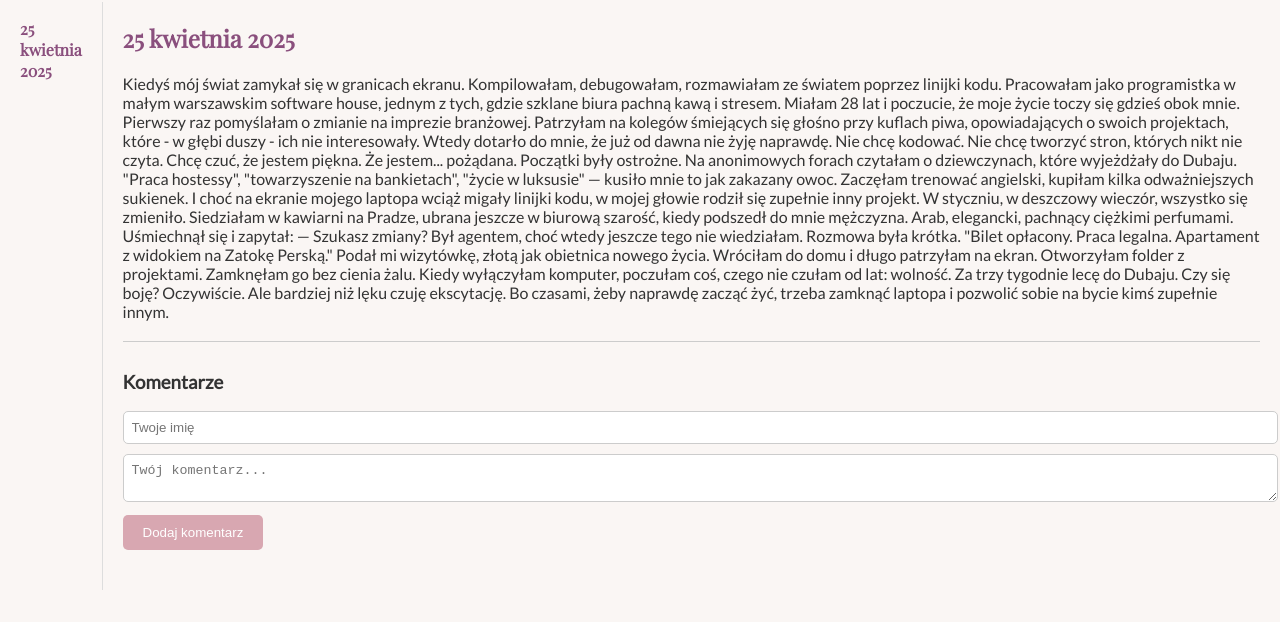
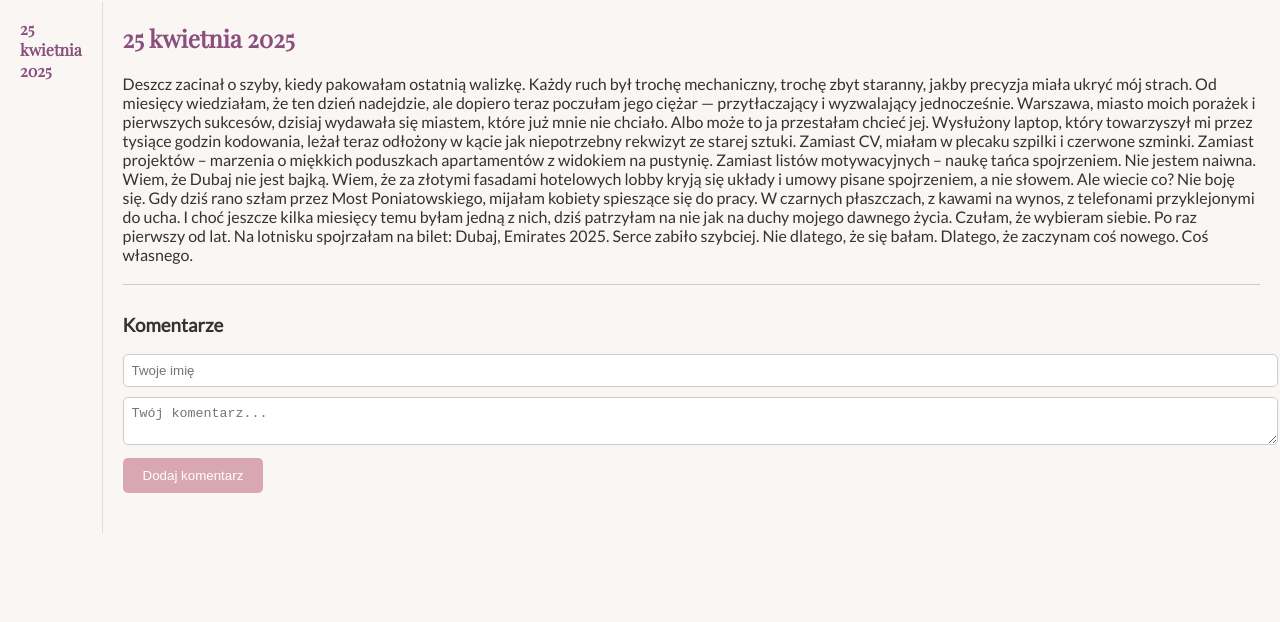
Before and after one commit to OliwiaLamkowska/Dziennik, a plain HTML site: page index.html in a window 1280 px wide. Shown: the part 178-800 px from the top of the page. Drawn offline with nearby package versions, Linux system fonts and the light colour scheme.

Commit message:
Add files via upload

```diff
--- a/index.html
+++ b/index.html
@@ -19,28 +19,31 @@
       <article id="wpis-2025-04-25">
         <h2>25 kwietnia 2025 </h2>
         <p>
-          Kiedyś mój świat zamykał się w granicach ekranu. Kompilowałam, debugowałam, rozmawiałam ze światem poprzez linijki kodu. Pracowałam jako programistka w małym warszawskim software house, jednym z tych, gdzie szklane biura pachną kawą i stresem.
-          Miałam 28 lat i poczucie, że moje życie toczy się gdzieś obok mnie.
+          Deszcz zacinał o szyby, kiedy pakowałam ostatnią walizkę. Każdy ruch był trochę mechaniczny, trochę zbyt staranny, jakby precyzja miała ukryć mój strach.
+Od miesięcy wiedziałam, że ten dzień nadejdzie, ale dopiero teraz poczułam jego ciężar — przytłaczający i wyzwalający jednocześnie.
 
-          Pierwszy raz pomyślałam o zmianie na imprezie branżowej. Patrzyłam na kolegów śmiejących się głośno przy kuflach piwa, opowiadających o swoich projektach, które - w głębi duszy - ich nie interesowały. Wtedy dotarło do mnie, że już od dawna nie żyję naprawdę.
-          Nie chcę kodować. Nie chcę tworzyć stron, których nikt nie czyta. Chcę czuć, że jestem piękna. Że jestem... pożądana.
+Warszawa, miasto moich porażek i pierwszych sukcesów, dzisiaj wydawała się miastem, które już mnie nie chciało. Albo może to ja przestałam chcieć jej.
+Wysłużony laptop, który towarzyszył mi przez tysiące godzin kodowania, leżał teraz odłożony w kącie jak niepotrzebny rekwizyt ze starej sztuki.
 
-          Początki były ostrożne. Na anonimowych forach czytałam o dziewczynach, które wyjeżdżały do Dubaju. "Praca hostessy", "towarzyszenie na bankietach", "życie w luksusie" — kusiło mnie to jak zakazany owoc. Zaczęłam trenować angielski, kupiłam kilka odważniejszych sukienek.
-          I choć na ekranie mojego laptopa wciąż migały linijki kodu, w mojej głowie rodził się zupełnie inny projekt.
+Zamiast CV, miałam w plecaku szpilki i czerwone szminki.
+Zamiast projektów – marzenia o miękkich poduszkach apartamentów z widokiem na pustynię.
+Zamiast listów motywacyjnych – naukę tańca spojrzeniem.
 
-          W styczniu, w deszczowy wieczór, wszystko się zmieniło. Siedziałam w kawiarni na Pradze, ubrana jeszcze w biurową szarość, kiedy podszedł do mnie mężczyzna. Arab, elegancki, pachnący ciężkimi perfumami. Uśmiechnął się i zapytał:
-          — Szukasz zmiany?
+Nie jestem naiwna. Wiem, że Dubaj nie jest bajką.
+Wiem, że za złotymi fasadami hotelowych lobby kryją się układy i umowy pisane spojrzeniem, a nie słowem. Ale wiecie co?
+Nie boję się.
 
-          Był agentem, choć wtedy jeszcze tego nie wiedziałam. Rozmowa była krótka. "Bilet opłacony. Praca legalna. Apartament z widokiem na Zatokę Perską."
-          Podał mi wizytówkę, złotą jak obietnica nowego życia.
+Gdy dziś rano szłam przez Most Poniatowskiego, mijałam kobiety spieszące się do pracy. W czarnych płaszczach, z kawami na wynos, z telefonami przyklejonymi do ucha.
+I choć jeszcze kilka miesięcy temu byłam jedną z nich, dziś patrzyłam na nie jak na duchy mojego dawnego życia.
 
-          Wróciłam do domu i długo patrzyłam na ekran. Otworzyłam folder z projektami. Zamknęłam go bez cienia żalu.
-          Kiedy wyłączyłam komputer, poczułam coś, czego nie czułam od lat: wolność.
+Czułam, że wybieram siebie.
+Po raz pierwszy od lat.
 
-          Za trzy tygodnie lecę do Dubaju.
-          Czy się boję? Oczywiście.
-          Ale bardziej niż lęku czuję ekscytację.
-          Bo czasami, żeby naprawdę zacząć żyć, trzeba zamknąć laptopa i pozwolić sobie na bycie kimś zupełnie innym.
+Na lotnisku spojrzałam na bilet: Dubaj, Emirates 2025.
+Serce zabiło szybciej.
+Nie dlatego, że się bałam.
+Dlatego, że zaczynam coś nowego.
+Coś własnego.
         </p>
         <div class="comments">
           <h3>Komentarze</h3>
```
